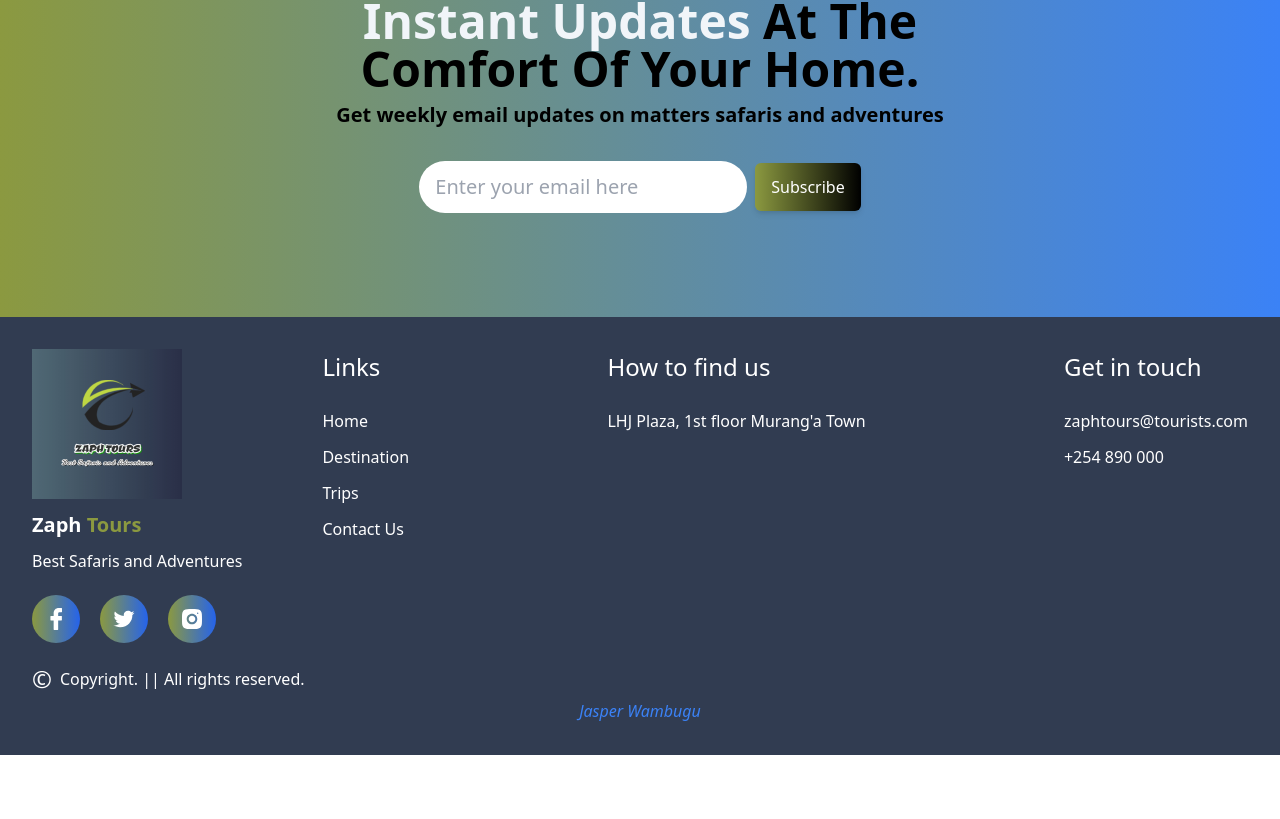
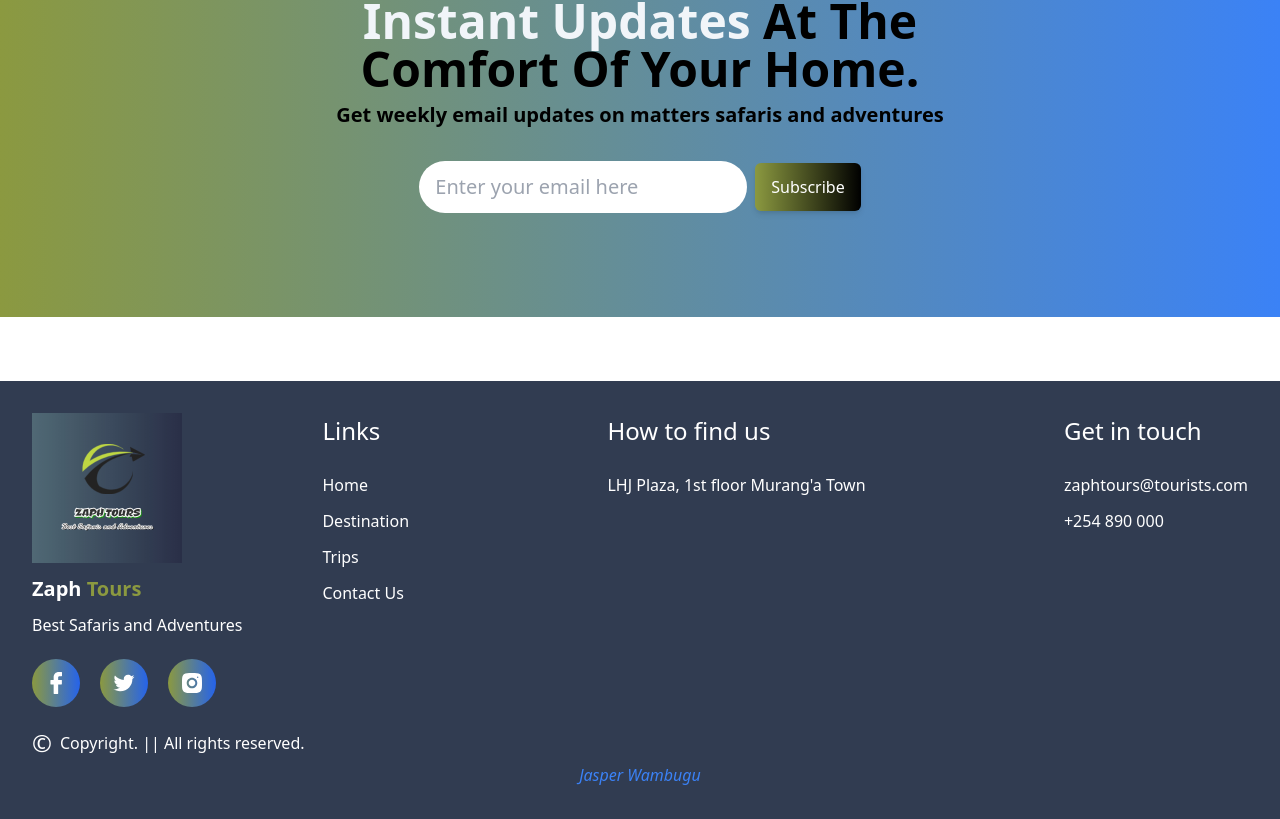
Before and after one commit to JAS-D98/Zaph-Tours-and-Travels-Website-T2-Give-Monthly-Project, a React (Vite) app: page / in a window 1280 px wide. Shown: the part 3183-4002 px from the top of the page. Before the commit the page ends 3938 px from the top, so only its background shows below. Built offline with nearby package versions, Linux system fonts and the light colour scheme.

Commit message:
add margin top to footer

```diff
--- a/src/components/footer/Footer.jsx
+++ b/src/components/footer/Footer.jsx
@@ -5,7 +5,7 @@ import { footerlogo } from "../../assets";
 
 export default function Footer() {
   return (
-    <footer className="p-8 bg-footer text-white">
+    <footer className="p-8 bg-footer text-white mt-16">
     <div className="flex justify-between items-start gap-20 flex-wrap max-lg:flex-col">
       <div className="flex flex-col items-start">
         <a href="/"><img src={footerlogo} alt="logo" width={150} height={46} className="m-0"/></a>
```
